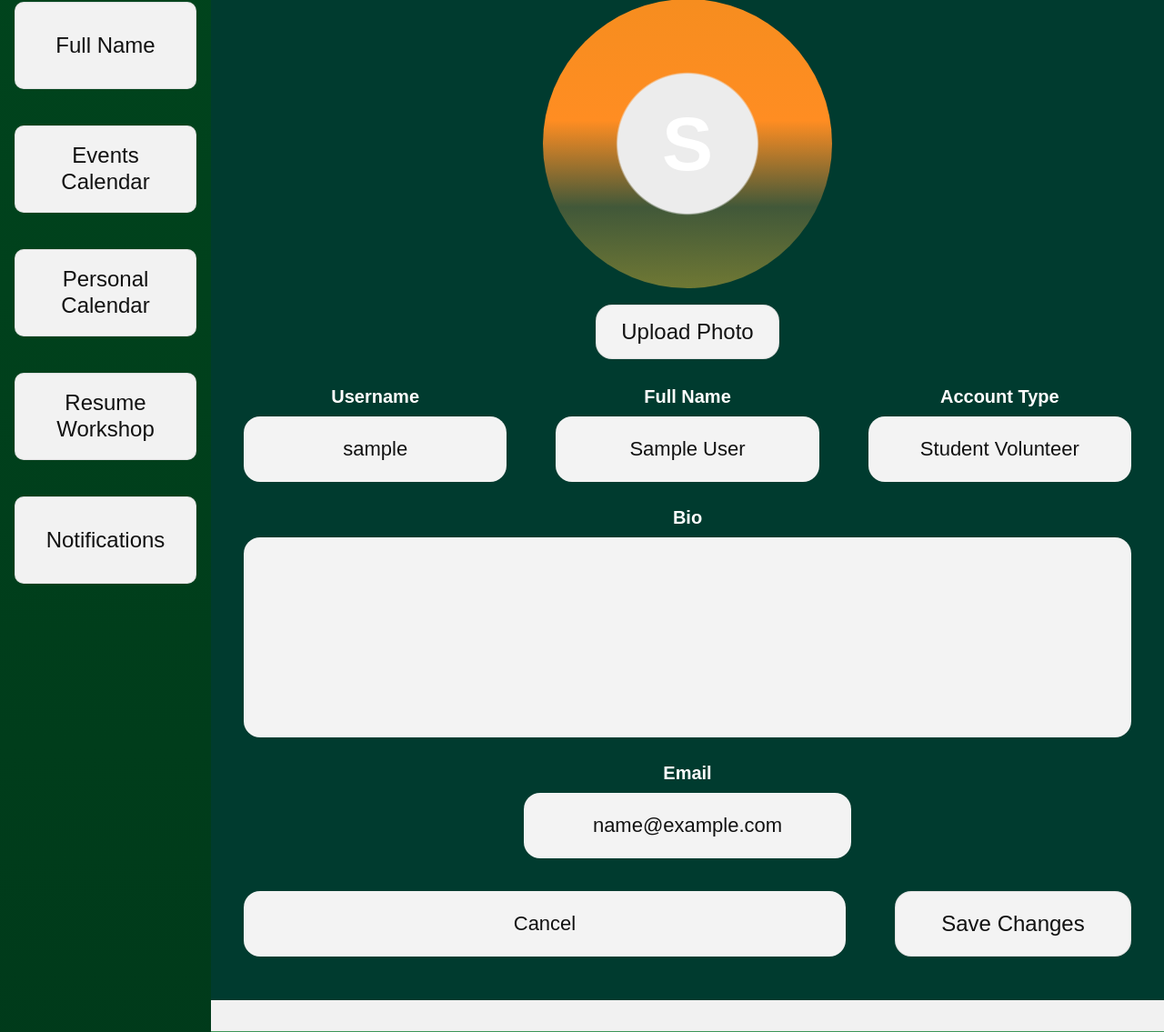
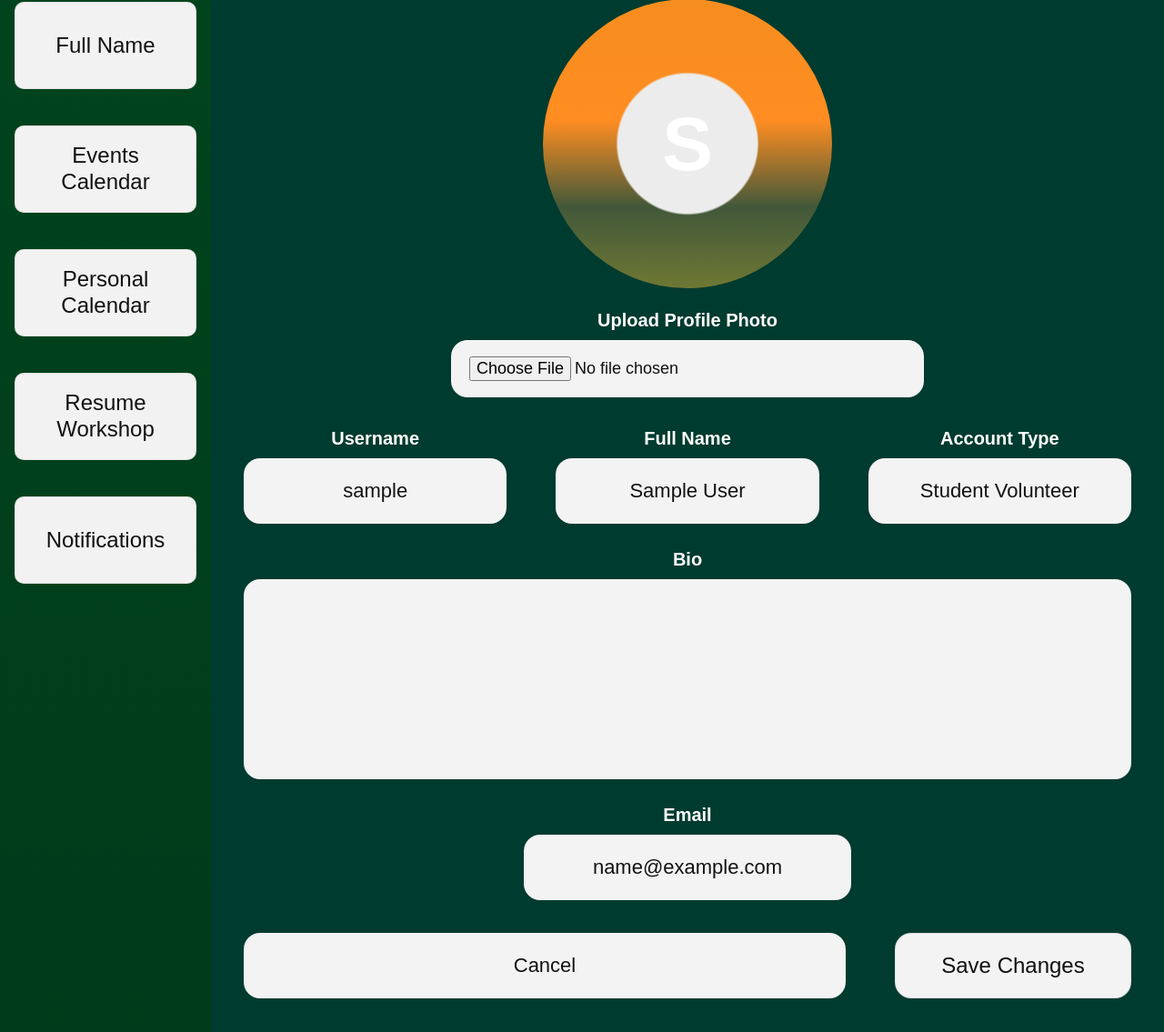
Before and after one commit to Trashcanguy75O/hornetHelpers, a Flask app: page /account/edit in a window 1280 px wide. Shown: the part 186-1321 px from the top of the page at 91% size. Run offline with Flask 3, Linux system fonts and the light colour scheme; the visitor is signed in with stand-in values (Sample User, id 1); data comes from the database, SQL or seed files in the repository.

Commit message:
Finished off profile picture editing

```diff
--- a/app.py
+++ b/app.py
@@ -6,6 +6,8 @@ from datetime import datetime, timedelta
 from dotenv import load_dotenv
 import os
 import re
+from pathlib import Path
+from werkzeug.utils import secure_filename
 from acc_recovery import send_recovery_email, send_username_email, generate_hashed_password
 
 load_dotenv()
@@ -15,7 +17,10 @@ app = Flask(__name__)
 app.secret_key = os.getenv("SECRET_KEY", "temp_secret_key_for_development")
 
 repo = UserRepository("hornethelpers.db")
+UPLOAD_FOLDER = Path("static/uploads/profile_photos")
+ALLOWED_EXTENSIONS = {"png", "jpg", "jpeg"}
 
+UPLOAD_FOLDER.mkdir(parents=True, exist_ok=True)
 
 def get_current_username():
     return session.get("username")
@@ -30,6 +35,8 @@ def is_valid_password(password):
     pattern = r"^(?=.*[A-Za-z])(?=.*\d)[A-Za-z\d@$!%*?&]{8,}$"
     return bool(re.match(pattern, password))
 
+def allowed_file(filename):
+    return "." in filename and filename.rsplit(".", 1)[1].lower() in ALLOWED_EXTENSIONS
 
 @app.route("/homepage")
 def homepage():
@@ -193,17 +200,41 @@ def update_account():
     if not current_username:
         return redirect(url_for("acc_login"))
 
+    current_user = repo.find_user(current_username)
+    if not current_user:
+        return redirect(url_for("acc_login"))
+
     new_username = request.form["username"].strip()
     full_name = request.form["full_name"].strip()
     email = request.form["email"].strip()
     bio = request.form["bio"].strip()
+
+    photo = request.files.get("profile_photo")
+    profile_photo_path = None
+
+    if photo and photo.filename:
+        if not allowed_file(photo.filename):
+            user = repo.find_user(current_username)
+            return render_template(
+                "account_edit.html",
+                user=user,
+                message="Invalid file type. Please upload a PNG, JPG, or JPEG image.",
+                success=False
+            )
+
+        extension = photo.filename.rsplit(".", 1)[1].lower()
+        filename = secure_filename(f"user_{current_user.id}.{extension}")
+        save_path = UPLOAD_FOLDER / filename
+        photo.save(save_path)
+        profile_photo_path = f"uploads/profile_photos/{filename}"
 
     success, message = repo.update_user(
         current_username,
         new_username,
         full_name,
         email,
-        bio
+        bio,
+        profile_photo_path
     )
 
     if success:
--- a/static/app.css
+++ b/static/app.css
@@ -464,3 +464,43 @@ body {
         font-size: 28px;
     }
 }
+
+.profile-avatar-image {
+    width: 100%;
+    height: 100%;
+    object-fit: cover;
+    display: block;
+}
+
+.upload-photo-link {
+    text-decoration: none;
+    display: inline-flex;
+    align-items: center;
+    justify-content: center;
+}
+
+.profile-photo-upload-group {
+    width: 100%;
+    max-width: 520px;
+    display: flex;
+    flex-direction: column;
+    gap: 10px;
+    align-items: center;
+}
+
+.profile-photo-upload-group label {
+    color: #ffffff;
+    font-size: 20px;
+    font-weight: 700;
+    text-align: center;
+}
+
+.profile-photo-upload-group input[type="file"] {
+    width: 100%;
+    background: #f3f3f3;
+    color: #111111;
+    border: none;
+    border-radius: 18px;
+    padding: 18px 20px;
+    font-size: 18px;
+}
--- a/templates/account.html
+++ b/templates/account.html
@@ -7,13 +7,15 @@
     <section class="profile-hero">
         <div class="profile-avatar-wrap">
             <div class="profile-avatar">
-                {% if user and user.username %}
+                {% if user and user.profile_photo %}
+                    <img src="{{ url_for('static', filename=user.profile_photo) }}" alt="Profile photo" class="profile-avatar-image">
+                {% elif user and user.username %}
                     {{ user.username[0].upper() }}
                 {% else %}
                     U
                 {% endif %}
             </div>
-            <button type="button" class="upload-photo-btn">Upload Photo</button>
+            <a href="{{ url_for('account_edit') }}" class="upload-photo-btn upload-photo-link">Edit Profile</a>
         </div>
 
         {% if user %}
--- a/templates/account_edit.html
+++ b/templates/account_edit.html
@@ -7,17 +7,23 @@
     <section class="profile-hero">
         <div class="profile-avatar-wrap">
             <div class="profile-avatar">
-                {% if user and user.username %}
+                {% if user and user.profile_photo %}
+                    <img src="{{ url_for('static', filename=user.profile_photo) }}" alt="Profile photo" class="profile-avatar-image">
+                {% elif user and user.username %}
                     {{ user.username[0].upper() }}
                 {% else %}
                     U
                 {% endif %}
             </div>
-            <button type="button" class="upload-photo-btn">Upload Photo</button>
         </div>
 
         {% if user %}
-        <form action="{{ url_for('update_account') }}" method="post" class="profile-edit-form">
+        <form action="{{ url_for('update_account') }}" method="post" enctype="multipart/form-data" class="profile-edit-form">
+            <div class="profile-photo-upload-group">
+                <label for="profile_photo">Upload Profile Photo</label>
+                <input type="file" id="profile_photo" name="profile_photo" accept=".png,.jpg,.jpeg">
+            </div>
+
             <div class="profile-top-fields">
                 <div class="profile-field-box">
                     <label for="username">Username</label>
```
Also changed, not shown: DBMethods.py (+46 -34 lines).
